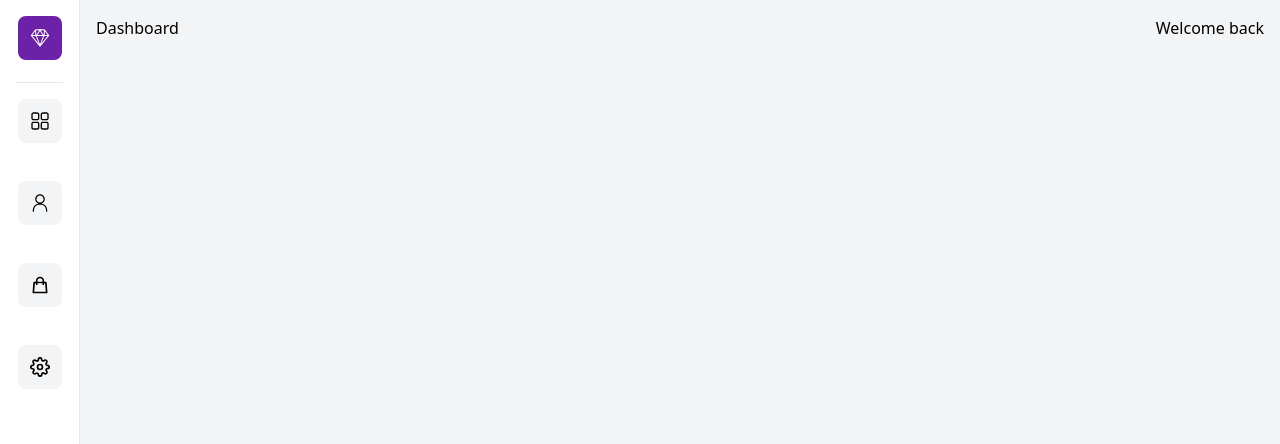
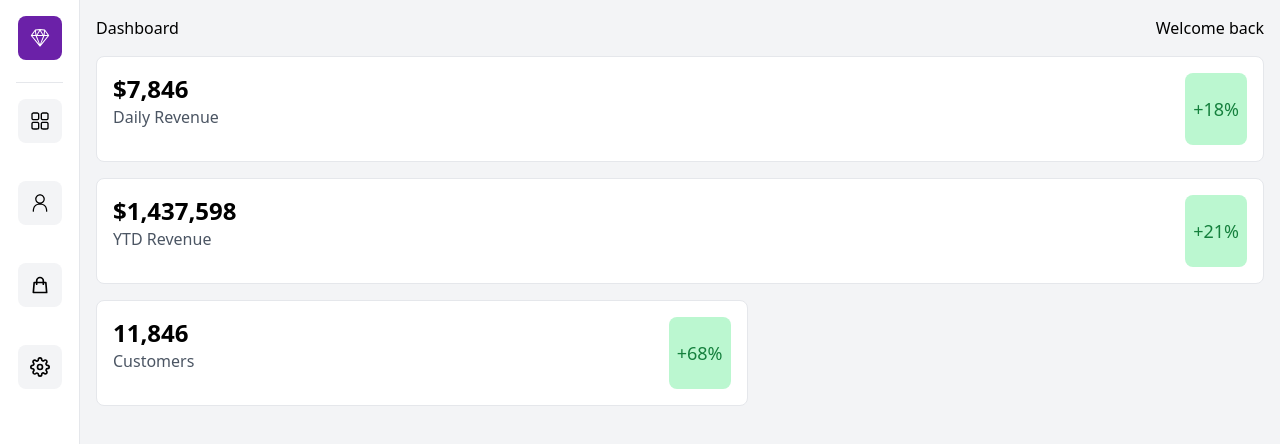
Before and after one commit to YifanYes/next-dashboard, a Next.js app: page / in a window 1280 px wide. Shown: the top 444 px of the page. Built offline with nearby package versions, Linux system fonts and the light colour scheme.

Commit message:
Add TopCards component

```diff
--- /dev/null
+++ b/components/TopCards.jsx
@@ -0,0 +1,35 @@
+const TopCards = () => {
+  return (
+    <div className="grid log:grid-cols-5 gap-4 p-4">
+      <div className="lg:col-span-2 col-span-1 bg-white flex justify-between w-full border p-4 rounded-lg">
+        <div className="flex flex-col w-full pb-4">
+          <p className="text-2xl font-bold">$7,846</p>
+          <p className="text-gray-600">Daily Revenue</p>
+        </div>
+        <p className="bg-green-200 flex justify-center items-center p-2 rounded-lg">
+          <span className="text-green-700 text-lg">+18%</span>
+        </p>
+      </div>
+      <div className="lg:col-span-2 col-span-1 bg-white flex justify-between w-full border p-4 rounded-lg">
+        <div className="flex flex-col w-full pb-4">
+          <p className="text-2xl font-bold">$1,437,598</p>
+          <p className="text-gray-600">YTD Revenue</p>
+        </div>
+        <p className="bg-green-200 flex justify-center items-center p-2 rounded-lg">
+          <span className="text-green-700 text-lg">+21%</span>
+        </p>
+      </div>
+      <div className="bg-white flex justify-between w-full border p-4 rounded-lg">
+        <div className="flex flex-col w-full pb-4">
+          <p className="text-2xl font-bold">11,846</p>
+          <p className="text-gray-600">Customers</p>
+        </div>
+        <p className="bg-green-200 flex justify-center items-center p-2 rounded-lg">
+          <span className="text-green-700 text-lg">+68%</span>
+        </p>
+      </div>
+    </div>
+  )
+}
+
+export default TopCards
--- a/pages/index.js
+++ b/pages/index.js
@@ -1,4 +1,5 @@
 import Header from '@/components/Header'
+import TopCards from '@/components/TopCards'
 import Head from 'next/head'
 
 export default function Home() {
@@ -12,6 +13,7 @@
       </Head>
       <main className='bg-gray-100 min-h-screen'>
         <Header />
+        <TopCards />
       </main>
     </>
   )
```
